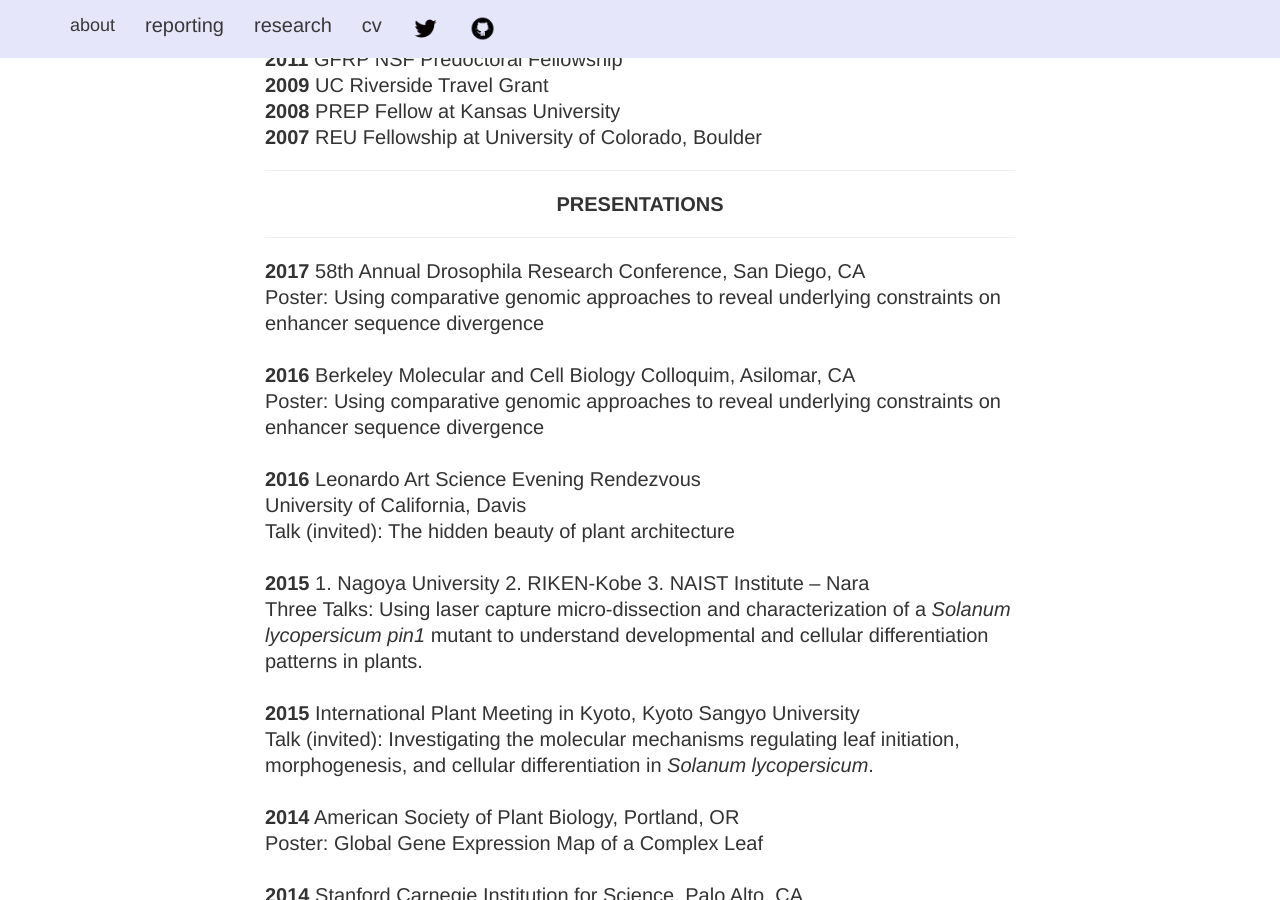
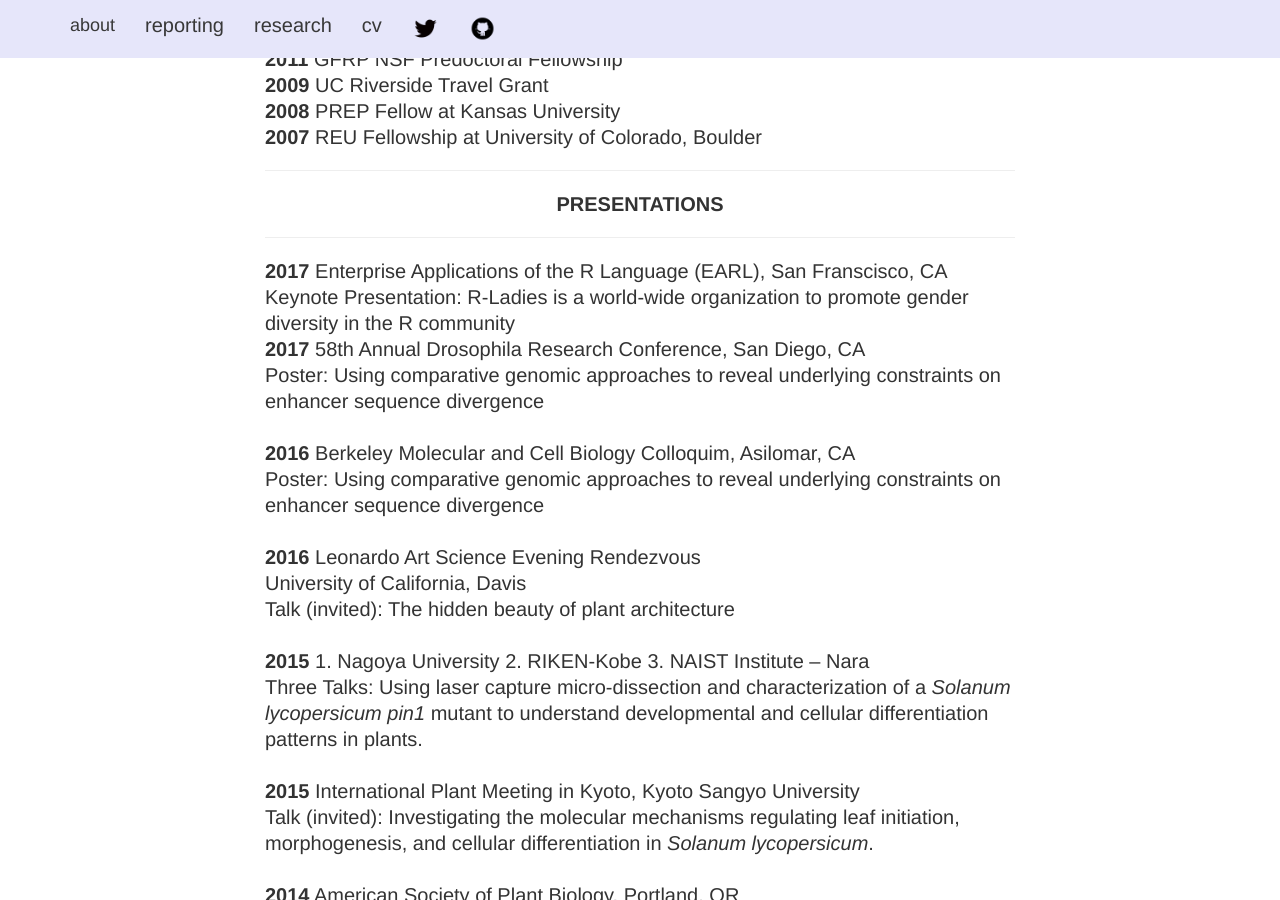
Before and after one commit to iamciera/creports, a Jekyll site: the page built from cv/index.html, in a window 1280 px wide and 900 px high, scrolled down 2877 px. Built offline with Jekyll 4.4.1, drawn with Linux system fonts in a browser that asks for light colours; nearby versions of some CDN libraries.

Commit message:
add earl talk

```diff
--- a/cv/index.html
+++ b/cv/index.html
@@ -105,6 +105,8 @@ layout: default
 				<hr />
 				<center><strong>PRESENTATIONS</strong></p></center>
 				<hr />
+				<b>2017</b> Enterprise Applications of the R Language (EARL), San Franscisco, CA<br />
+				Keynote Presentation: R-Ladies is a world-wide organization to promote gender diversity in the R community </br>
 				<b>2017</b> 58th Annual Drosophila Research Conference, San Diego, CA<br />
 				Poster: Using comparative genomic approaches to reveal underlying constraints on enhancer sequence divergence</br>
 				</br><b>2016</b> Berkeley Molecular and Cell Biology Colloquim, Asilomar, CA<br />
```
